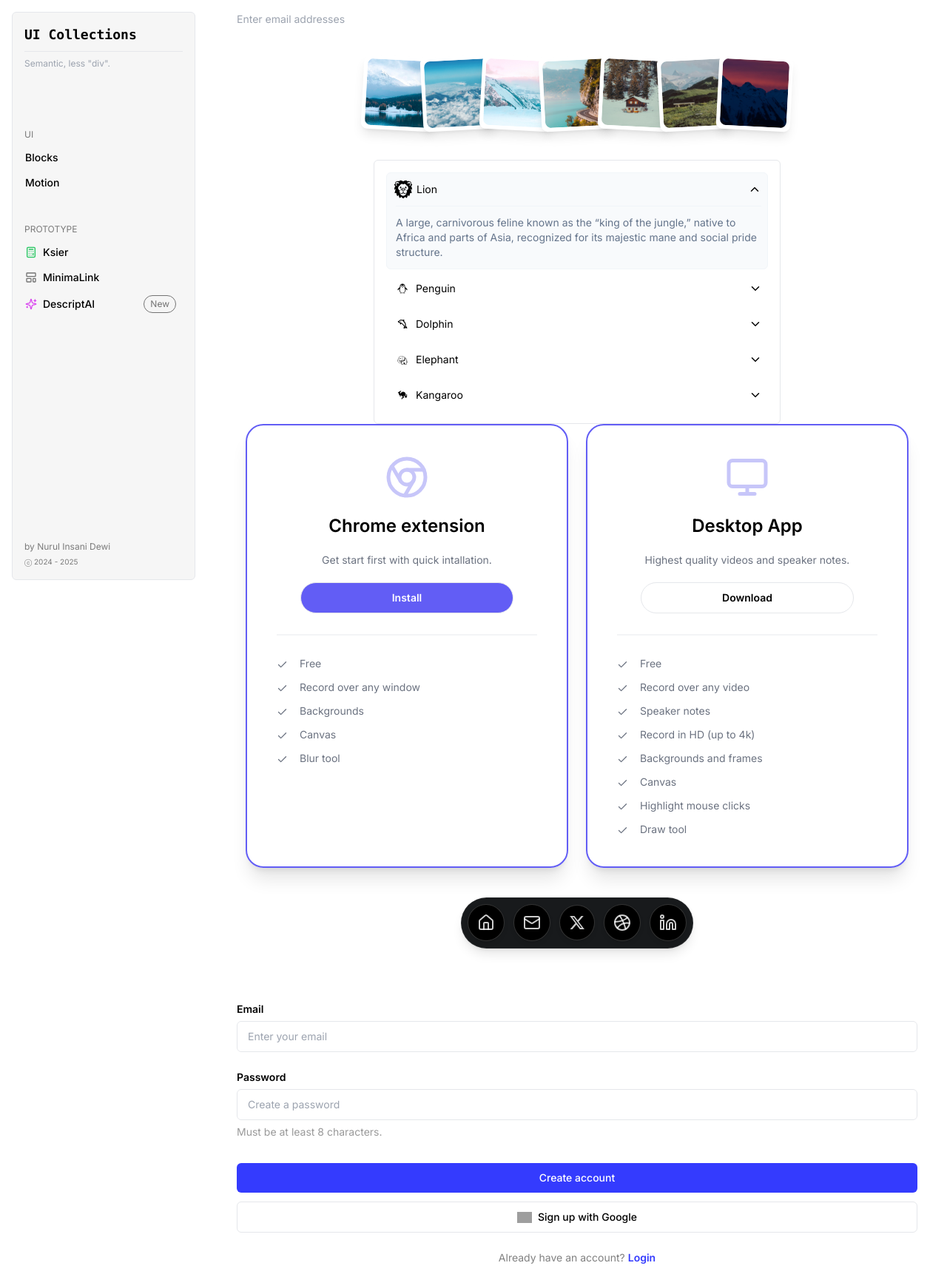
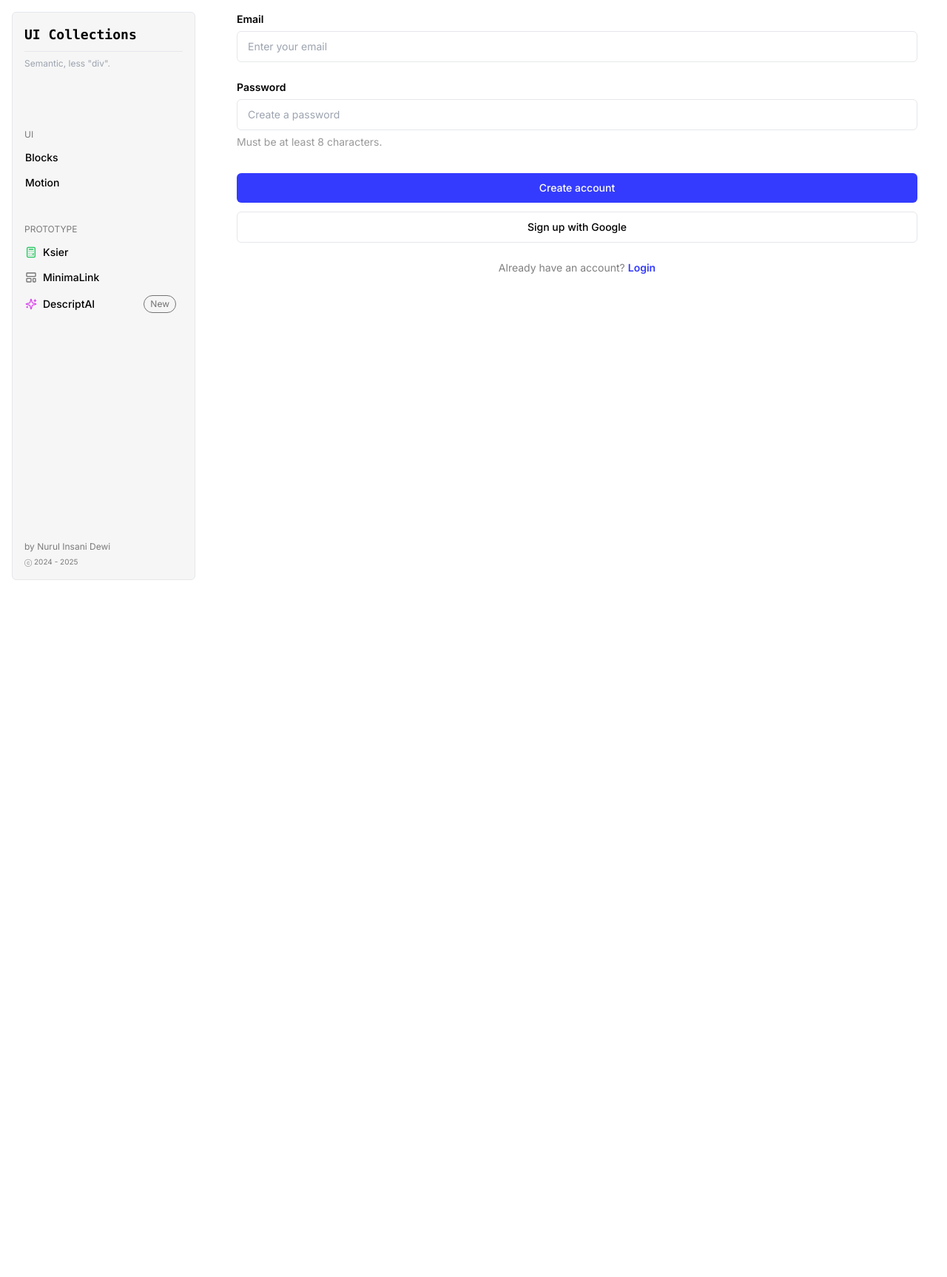
Before and after one commit to nurulid/ui-component-collections, a Next.js app: page /preview in a window 1280 px wide. Shown: the whole page at 74% size. After the commit the page ends 800 px from the top, so only its background shows below. Built offline with nearby package versions, Linux system fonts and the light colour scheme; grey boxes are pictures that could not be loaded.

Commit message:
add sign up form

```diff
--- a/src/app/preview/page.tsx
+++ b/src/app/preview/page.tsx
@@ -3,7 +3,7 @@
 import React from 'react';
 import { Accordion } from '../../components/motion/Accordion';
 import Dock from '../../components/motion/Dock';
-import { Pricing } from '../../components/motion/Pricing';
+// import { Pricing } from '../../components/motion/Pricing';
 import { motion } from 'framer-motion';
 import { Images } from '../../components/ui/Images';
 import { DockHover } from '../../components/motion/DockHover';
@@ -13,53 +13,25 @@ import { Eye } from 'lucide-react';
 import { Button } from '../../components/ui/Button';
 import Link from 'next/link';
 import EmailInput from '../../components/ui/MultiEmail';
+import { PricingTable } from '@/components/ui/PricingTable';
+import { TaskCard } from '@/components/ui/TaskCard';
+import { SignUpForm } from '@/components/ui/SignUpForm';
 
 export default function Page() {
   return (
     <div className=" bg-white">
       {/* <Dock /> */}
-      <EmailInput />
-      <Images />
-      <Accordion />
-      <Pricing />
-      <DockHover />
+      {/* <PricingTable /> */}
+      {/* <EmailInput /> */}
+      {/* <Images /> */}
+      {/* <Accordion /> */}
+      {/* <Pricing /> */}
+      {/* <DockHover /> */}
       {/* <LineChartex /> */}
+      {/* <TaskCard /> */}
+      <SignUpForm />
+
       <div className="h-8" />
-
-      <form>
-        <div className="space-y-6">
-          <Input
-            id="email"
-            title="Email"
-            type="email"
-            placeholder="Enter your email"
-          />
-          <Input
-            id="password"
-            title="Password"
-            type="password"
-            placeholder="Create a password"
-            desc="Must be at least 8 characters."
-            password
-          />
-          {/* <Input id='repasword' title='Re Password' type='password' placeholder='Re enter your password' Icon={Eye}/> */}
-        </div>
-        <div className="h-8" />
-        <div className="space-y-3">
-          <Button type="submit" color="primary" full>
-            Create account
-          </Button>
-          <Button color="secondary" icon="/icons/bag.svg" full className="mt-4">
-            Sign up with Google
-          </Button>
-        </div>
-        <p className="text-center text-sm mt-6">
-          <span className="opacity-50">Already have an account?</span>{' '}
-          <Link href="/login" className="text-primary font-semibold">
-            Login
-          </Link>
-        </p>
-      </form>
     </div>
   );
 }
--- /dev/null
+++ b/src/components/ui/SignUpForm.tsx
@@ -0,0 +1,42 @@
+import React from 'react';
+import { Input } from './Input';
+import { Button } from './Button';
+import Link from 'next/link';
+
+export const SignUpForm = () => {
+  return (
+    <form>
+      <div className="space-y-6">
+        <Input
+          id="email"
+          title="Email"
+          type="email"
+          placeholder="Enter your email"
+        />
+        <Input
+          id="password"
+          title="Password"
+          type="password"
+          placeholder="Create a password"
+          desc="Must be at least 8 characters."
+          password
+        />
+      </div>
+      <div className="h-8" />
+      <div className="space-y-3">
+        <Button type="submit" color="primary" full>
+          Create account
+        </Button>
+        <Button color="secondary" full className="mt-4">
+          Sign up with Google
+        </Button>
+      </div>
+      <p className="text-center text-sm mt-6">
+        <span className="opacity-50">Already have an account?</span>{' '}
+        <Link href="/login" className="text-primary font-semibold">
+          Login
+        </Link>
+      </p>
+    </form>
+  );
+};
```
